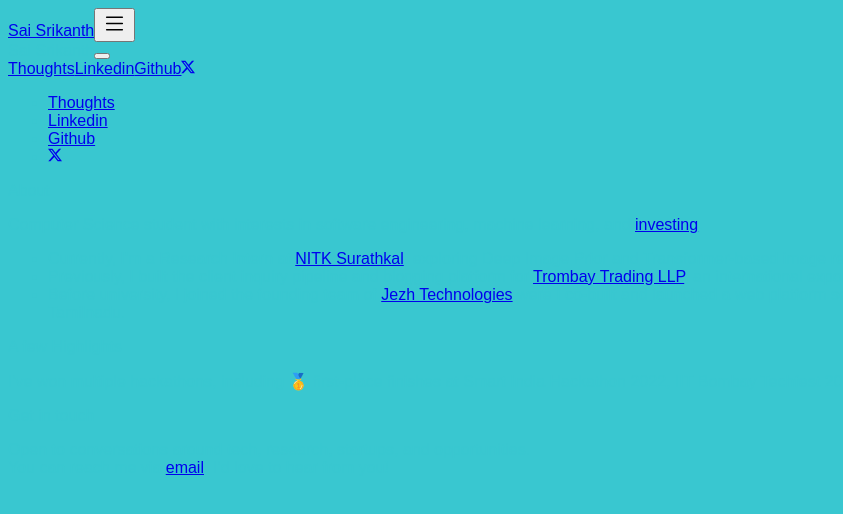
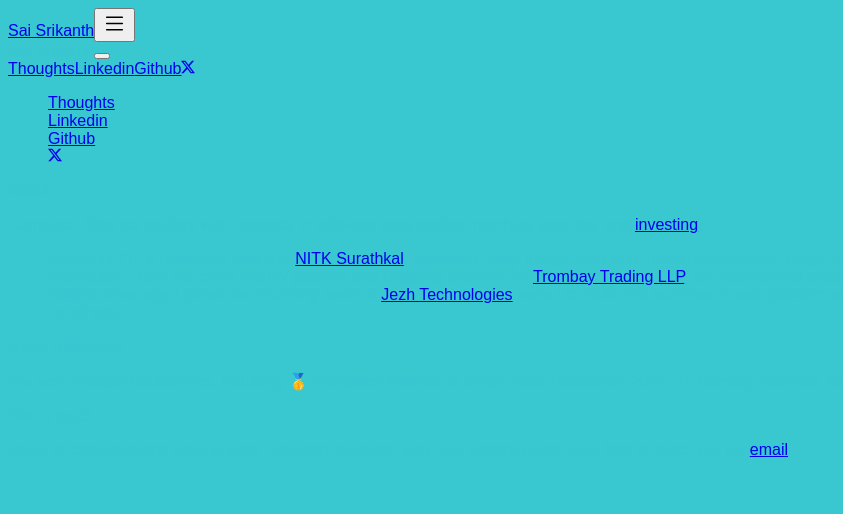
Before and after one commit to Srikan1h/portfolio, a Next.js app: page / in a window 1280 px wide. Shown: the top 514 px of the page, without its empty margins (0-843 px from the left). Built offline with nearby package versions, Linux system fonts and the light colour scheme; a web font is replaced by a local one.

Commit message:
fix: refine contact section text for clarity and conciseness

```diff
--- a/app/page.tsx
+++ b/app/page.tsx
@@ -84,13 +84,12 @@
             </div>
 
             <p className="text-body-secondary">
-              Open to conversations around tech, research, startups, and opportunities.
-           <br />
-            <span className="text-body-secondary mt-sm-2">
-              You can reach me via <a className="link-secondary link-offset-2 link-underline-opacity-25 link-underline-opacity-75-hover" href="mailto:sai@kanth.in">
-                email
-              </a>, I’d love to hear from you!
-            </span></p>
+
+
+              Open to conversations around tech, research, startups, and new opportunities. Feel free to reach out via <a className="link-secondary link-offset-2 link-underline-opacity-25 link-underline-opacity-75-hover" href="mailto:sai@kanth.in">
+                 email
+              </a>.
+            </p>
 
           </section>
 
```
